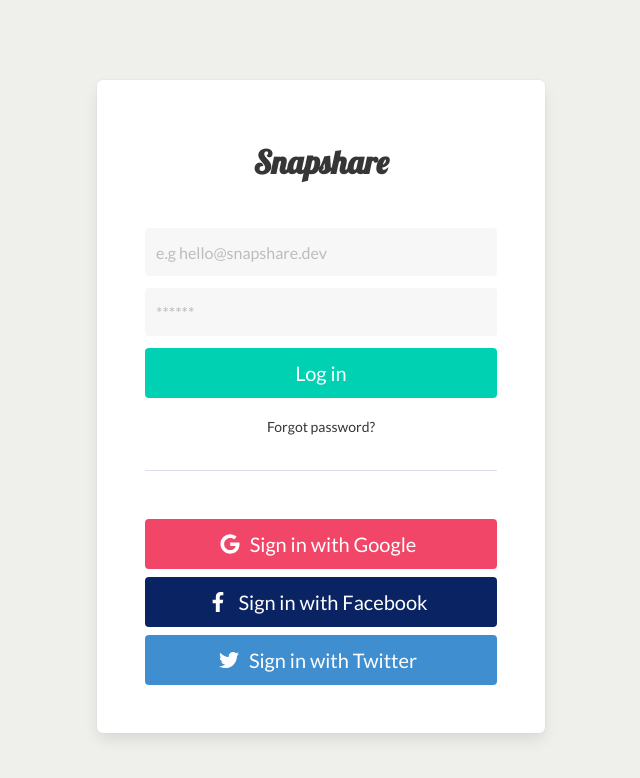
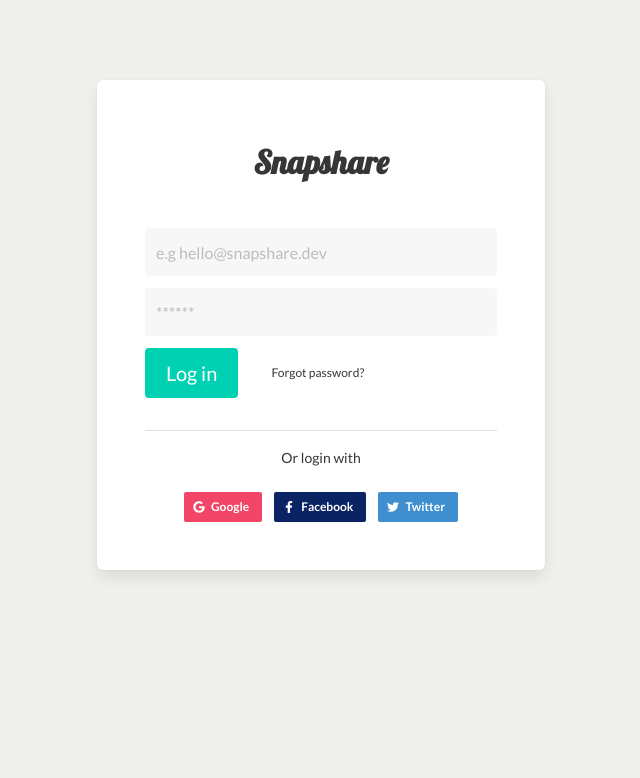
Before and after one commit to Codepologist/SnapShare, a React (Vite) app in the folder frontend/: page /accounts/login in a window 1280 px wide. Shown: the top 778 px of the page, without its empty margins (319-959 px from the left). Built offline with nearby package versions, Linux system fonts and the light colour scheme.

Commit message:
Modified Login component

```diff
--- a/frontend/src/components/accounts/Login.jsx
+++ b/frontend/src/components/accounts/Login.jsx
@@ -28,40 +28,64 @@
                 />
               </div>
             </div>
-            <button className="button is-medium is-primary is-fullwidth mb-4">
+            <div className="field is-grouped">
+              <p className="control">
+                <button className="button is-medium is-primary mb-4">
                   Log in
                 </button>
-            <small>
-              <a className="has-text-dark" href="#">
-                Forgot password?
+              </p>
+              <p className="control">
+                <a className="button is-ghost no-focus-outline is-medium has-text-dark">
+                  <span style={{ fontSize: "12px" }}> Forgot password?</span>
                 </a>
-            </small>
+              </p>
+            </div>
+
             <div
-              className="pt-6 mt-8"
+              className="pt-4 mt-4"
               style={{ borderTop: "1px solid #dadfe9" }}
             >
-              <div className="buttons ">
+              <div className="mb-5">
+                <small>
+                  <p className="has-text-dark">Or login with</p>
+                </small>
+              </div>
+              <div className="columns">
+                <div className="column">
+                  <div className="field is-grouped is-flex is-justify-content-center">
+                    <p className="control">
                       <button
-                  className="button is-responsive is-danger is-medium is-fullwidth"
+                        className="button is-responsive is-danger is-small"
                         href="#"
                       >
                         <span className="icon">
                           <FaGoogle />
                         </span>
-                  <span>Sign in with Google</span>
+                        <span className="has-text-weight-semibold">Google</span>
                       </button>
-                <button className="button is-responsive is-dark is-medium is-fullwidth">
+                    </p>
+                    <p className="control">
+                      <button className="button is-responsive is-dark is-small">
                         <span className="icon">
                           <FaFacebookF />
                         </span>
-                  <span>Sign in with Facebook</span>
+                        <span className="has-text-weight-semibold">
+                          Facebook
+                        </span>
                       </button>
-                <button className="button is-responsive is-info is-medium is-fullwidth">
+                    </p>
+                    <p className="control">
+                      <button className="button is-responsive is-info is-small">
                         <span className="icon is-small">
                           <FaTwitter />
                         </span>
-                  <span>Sign in with Twitter</span>
+                        <span className="has-text-weight-semibold">
+                          Twitter
+                        </span>
                       </button>
+                    </p>
+                  </div>
+                </div>
               </div>
             </div>
           </form>
```
Lines whose indentation alone changed are shown as unchanged.
